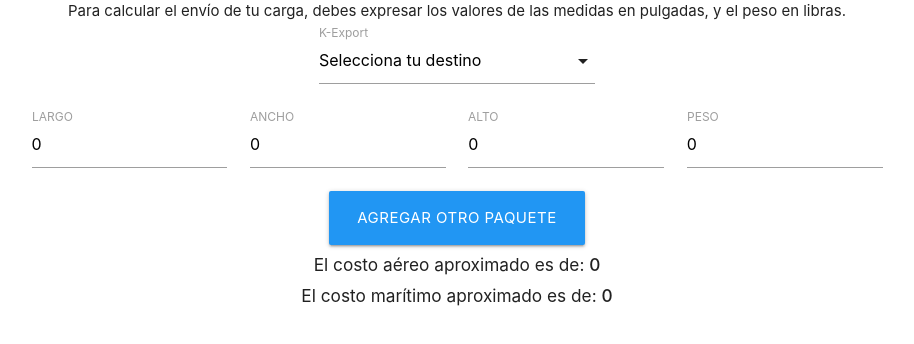
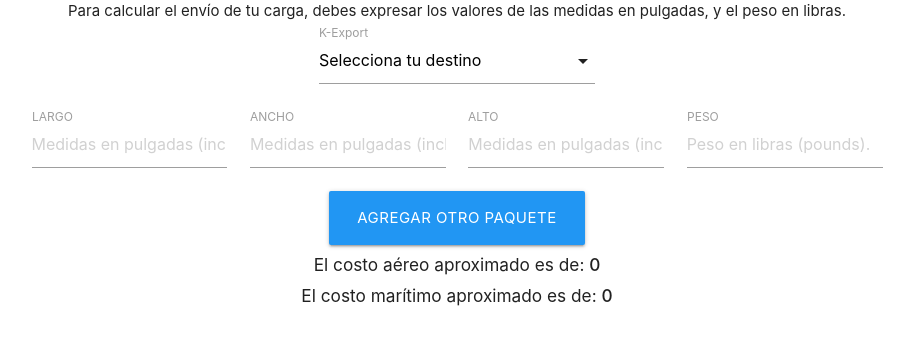
Before and after one commit to vsis/minicalc, a plain HTML site: page calculadora/index.html in a window 1280 px wide. Shown: the part 136-480 px from the top of the page, without its empty margins (183-1097 px from the left). Drawn offline with nearby package versions, Linux system fonts and the light colour scheme.

Commit message:
Fixed initial zeroes in input fields
And now maritime is alway the lowest price

```diff
--- a/calculadora/index.html
+++ b/calculadora/index.html
@@ -31,37 +31,37 @@
     <div class="col s12 m12">
         <div hidden id="box">
           <div class="input-field col m3">
-              <input name="length" placeholder="Medidas en pulgadas (inches)." type="text" class="validate" onClick="this.select();" onKeyUp="print_prices();" required value=0>
+              <input name="length" placeholder="Medidas en pulgadas (inches)." type="text" class="validate" onClick="this.select();" onKeyUp="print_prices();" required value="">
               <label>LARGO</label>
             </div>
           <div class="input-field col m3">
-              <input name="width" placeholder="Medidas en pulgadas (inches)." type="text" class="validate" onClick="this.select();" onKeyUp="print_prices();" required value=0>
+              <input name="width" placeholder="Medidas en pulgadas (inches)." type="text" class="validate" onClick="this.select();" onKeyUp="print_prices();" required value="">
               <label>ANCHO</label>
             </div>
           <div class="input-field col m3">
-              <input name="height" placeholder="Medidas en pulgadas (inches)." type="text" class="validate" onClick="this.select();" onKeyUp="print_prices();" required value=0>
+              <input name="height" placeholder="Medidas en pulgadas (inches)." type="text" class="validate" onClick="this.select();" onKeyUp="print_prices();" required value="">
               <label>ALTO</label>
             </div>
           <div class="input-field col m3">
-              <input name="weight" placeholder="Peso en libras (pounds)." type="text" class="validate" onClick="this.select();" onKeyUp="print_prices();" required value=0>
+              <input name="weight" placeholder="Peso en libras (pounds)." type="text" class="validate" onClick="this.select();" onKeyUp="print_prices();" required value="">
               <label>PESO</label>
           </div>
         </div>
         <div>
           <div class="input-field col m3">
-              <input name="length" placeholder="Medidas en pulgadas (inches)." type="text" class="validate" onClick="this.select();" onKeyUp="print_prices();" required value=0>
+              <input name="length" placeholder="Medidas en pulgadas (inches)." type="text" class="validate" onClick="this.select();" onKeyUp="print_prices();" required value="">
               <label>LARGO</label>
             </div>
           <div class="input-field col m3">
-              <input name="width" placeholder="Medidas en pulgadas (inches)." type="text" class="validate" onClick="this.select();" onKeyUp="print_prices();" required value=0>
+              <input name="width" placeholder="Medidas en pulgadas (inches)." type="text" class="validate" onClick="this.select();" onKeyUp="print_prices();" required value="">
               <label>ANCHO</label>
             </div>
           <div class="input-field col m3">
-              <input name="height" placeholder="Medidas en pulgadas (inches)." type="text" class="validate" onClick="this.select();" onKeyUp="print_prices();" required value=0>
+              <input name="height" placeholder="Medidas en pulgadas (inches)." type="text" class="validate" onClick="this.select();" onKeyUp="print_prices();" required value="">
               <label>ALTO</label>
             </div>
           <div class="input-field col m3">
-              <input name="weight" placeholder="Peso en libras (pounds)." type="text" class="validate" onClick="this.select();" onKeyUp="print_prices();" required value=0>
+              <input name="weight" placeholder="Peso en libras (pounds)." type="text" class="validate" onClick="this.select();" onKeyUp="print_prices();" required value="">
               <label>PESO</label>
           </div>
         </div>
--- a/calculadora/init.js
+++ b/calculadora/init.js
@@ -53,6 +53,12 @@ function print_prices() {
         var weight = ! isNaN(weight_tags[i].value) ? weight_tags[i].value : 0;
         var maritime = get_price(false, height, width, length, weight);
         var aereal   = get_price(true, height, width, length, weight);
+        /* very stupid feature */
+        if (maritime > aereal) {
+            var tmp = maritime;
+            maritime = aereal;
+            aereal = tmp;
+        }
         total_maritime += maritime;
         total_aereal += aereal;
     }
```
